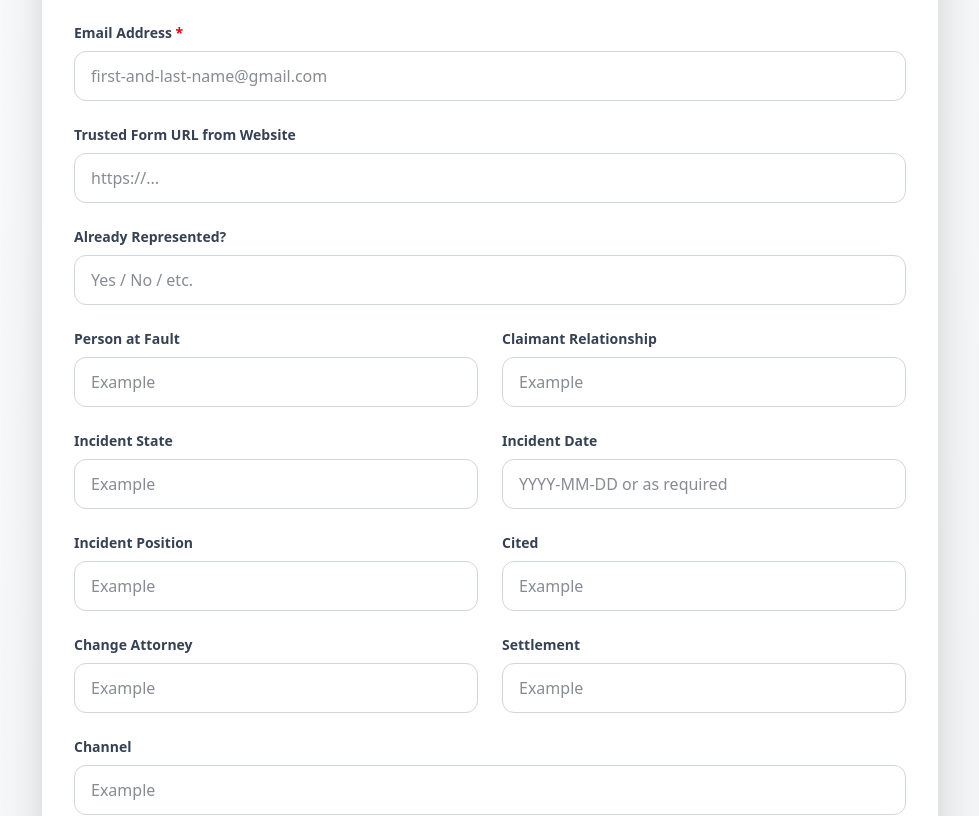
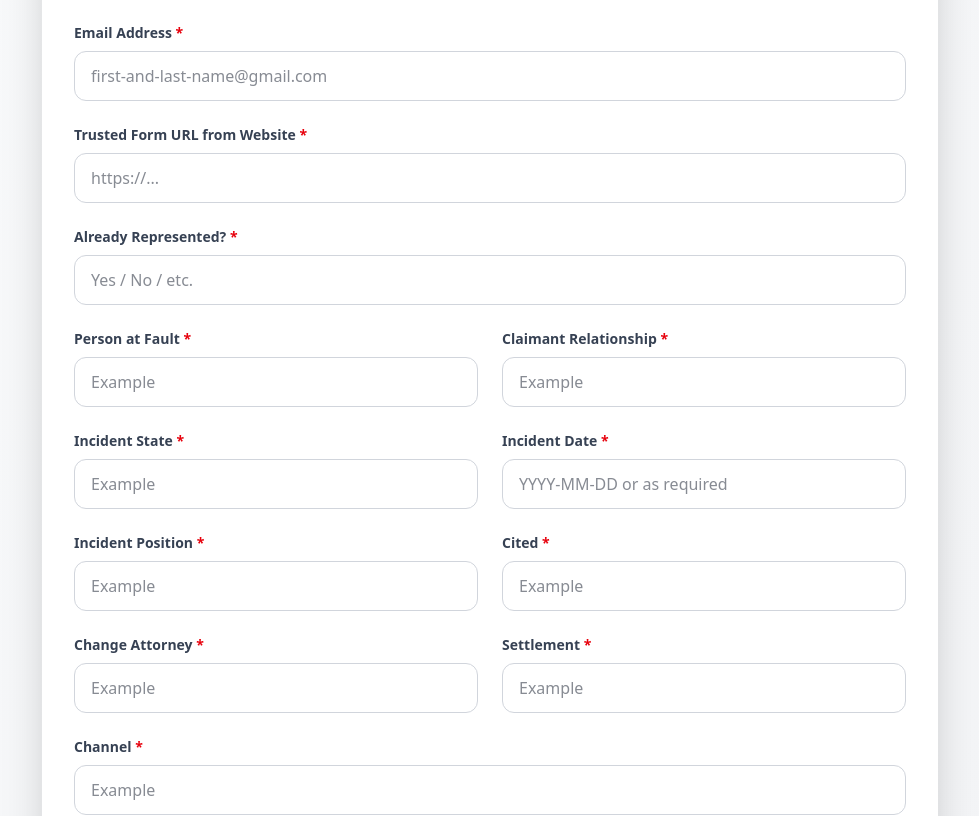
Before and after one commit to mhshz4144080-lang/nexagen, a Next.js app: page /mva in a window 1280 px wide. Shown: the part 461-1277 px from the top of the page, without its empty margins (150-1129 px from the left). Built offline with nearby package versions, Linux system fonts and the light colour scheme.

Commit message:
Final Form V1

```diff
--- a/app/mva/page.tsx
+++ b/app/mva/page.tsx
@@ -250,13 +250,14 @@ Submitted via NexaGen WeCallPro Lead Form
                 {/* Trusted Form URL */}
                 <div>
                   <label className="block text-sm font-semibold text-gray-700 dark:text-gray-300 mb-2">
-                    Trusted Form URL from Website
+                    Trusted Form URL from Website <span className="text-red-600">*</span>
                   </label>
                   <input
                     type="text"
                     name="trusted_form_cert_url"
                     value={formData.trusted_form_cert_url}
                     onChange={handleChange}
+                    required
                     className="w-full px-4 py-2.5 md:py-3 rounded-xl border border-gray-300 dark:border-gray-600 bg-white dark:bg-gray-700 text-gray-900 dark:text-white focus:ring-2 focus:ring-red-500 focus:border-transparent transition-all text-sm md:text-base"
                     placeholder="https://..."
                   />
@@ -265,13 +266,14 @@ Submitted via NexaGen WeCallPro Lead Form
                 {/* Currently Represented */}
                 <div>
                   <label className="block text-sm font-semibold text-gray-700 dark:text-gray-300 mb-2">
-                    Already Represented?
+                    Already Represented? <span className="text-red-600">*</span>
                   </label>
                   <input
                     type="text"
                     name="currently_represented"
                     value={formData.currently_represented}
                     onChange={handleChange}
+                    required
                     className="w-full px-4 py-2.5 md:py-3 rounded-xl border border-gray-300 dark:border-gray-600 bg-white dark:bg-gray-700 text-gray-900 dark:text-white focus:ring-2 focus:ring-red-500 focus:border-transparent transition-all text-sm md:text-base"
                     placeholder="Yes / No / etc."
                   />
@@ -281,26 +283,28 @@ Submitted via NexaGen WeCallPro Lead Form
                 <div className="grid grid-cols-1 md:grid-cols-2 gap-4 md:gap-6">
                   <div>
                     <label className="block text-sm font-semibold text-gray-700 dark:text-gray-300 mb-2">
-                      Person at Fault
+                      Person at Fault <span className="text-red-600">*</span>
                     </label>
                     <input
                       type="text"
                       name="person_at_fault"
                       value={formData.person_at_fault}
                       onChange={handleChange}
+                      required
                       className="w-full px-4 py-2.5 md:py-3 rounded-xl border border-gray-300 dark:border-gray-600 bg-white dark:bg-gray-700 text-gray-900 dark:text-white focus:ring-2 focus:ring-red-500 focus:border-transparent transition-all text-sm md:text-base"
                       placeholder="Example"
                     />
                   </div>
                   <div>
                     <label className="block text-sm font-semibold text-gray-700 dark:text-gray-300 mb-2">
-                      Claimant Relationship
+                      Claimant Relationship <span className="text-red-600">*</span>
                     </label>
                     <input
                       type="text"
                       name="claimantrelationship"
                       value={formData.claimantrelationship}
                       onChange={handleChange}
+                      required
                       className="w-full px-4 py-2.5 md:py-3 rounded-xl border border-gray-300 dark:border-gray-600 bg-white dark:bg-gray-700 text-gray-900 dark:text-white focus:ring-2 focus:ring-red-500 focus:border-transparent transition-all text-sm md:text-base"
                       placeholder="Example"
                     />
@@ -311,26 +315,28 @@ Submitted via NexaGen WeCallPro Lead Form
                 <div className="grid grid-cols-1 md:grid-cols-2 gap-4 md:gap-6">
                   <div>
                     <label className="block text-sm font-semibold text-gray-700 dark:text-gray-300 mb-2">
-                      Incident State
+                      Incident State <span className="text-red-600">*</span>
                     </label>
                     <input
                       type="text"
                       name="incidentstate"
                       value={formData.incidentstate}
                       onChange={handleChange}
+                      required
                       className="w-full px-4 py-2.5 md:py-3 rounded-xl border border-gray-300 dark:border-gray-600 bg-white dark:bg-gray-700 text-gray-900 dark:text-white focus:ring-2 focus:ring-red-500 focus:border-transparent transition-all text-sm md:text-base"
                       placeholder="Example"
                     />
                   </div>
                   <div>
                     <label className="block text-sm font-semibold text-gray-700 dark:text-gray-300 mb-2">
-                      Incident Date
+                      Incident Date <span className="text-red-600">*</span>
                     </label>
                     <input
                       type="text"
                       name="incident_date"
                       value={formData.incident_date}
                       onChange={handleChange}
+                      required
                       className="w-full px-4 py-2.5 md:py-3 rounded-xl border border-gray-300 dark:border-gray-600 bg-white dark:bg-gray-700 text-gray-900 dark:text-white focus:ring-2 focus:ring-red-500 focus:border-transparent transition-all text-sm md:text-base"
                       placeholder="YYYY-MM-DD or as required"
                     />
@@ -341,26 +347,28 @@ Submitted via NexaGen WeCallPro Lead Form
                 <div className="grid grid-cols-1 md:grid-cols-2 gap-4 md:gap-6">
                   <div>
                     <label className="block text-sm font-semibold text-gray-700 dark:text-gray-300 mb-2">
-                      Incident Position
+                      Incident Position <span className="text-red-600">*</span>
                     </label>
                     <input
                       type="text"
                       name="incidentposition"
                       value={formData.incidentposition}
                       onChange={handleChange}
+                      required
                       className="w-full px-4 py-2.5 md:py-3 rounded-xl border border-gray-300 dark:border-gray-600 bg-white dark:bg-gray-700 text-gray-900 dark:text-white focus:ring-2 focus:ring-red-500 focus:border-transparent transition-all text-sm md:text-base"
                       placeholder="Example"
                     />
                   </div>
                   <div>
                     <label className="block text-sm font-semibold text-gray-700 dark:text-gray-300 mb-2">
-                      Cited
+                      Cited <span className="text-red-600">*</span>
                     </label>
                     <input
                       type="text"
                       name="cited"
                       value={formData.cited}
                       onChange={handleChange}
+                      required
                       className="w-full px-4 py-2.5 md:py-3 rounded-xl border border-gray-300 dark:border-gray-600 bg-white dark:bg-gray-700 text-gray-900 dark:text-white focus:ring-2 focus:ring-red-500 focus:border-transparent transition-all text-sm md:text-base"
                       placeholder="Example"
                     />
@@ -371,26 +379,28 @@ Submitted via NexaGen WeCallPro Lead Form
                 <div className="grid grid-cols-1 md:grid-cols-2 gap-4 md:gap-6">
                   <div>
                     <label className="block text-sm font-semibold text-gray-700 dark:text-gray-300 mb-2">
-                      Change Attorney
+                      Change Attorney <span className="text-red-600">*</span>
                     </label>
                     <input
                       type="text"
                       name="changeattorney"
                       value={formData.changeattorney}
                       onChange={handleChange}
+                      required
                       className="w-full px-4 py-2.5 md:py-3 rounded-xl border border-gray-300 dark:border-gray-600 bg-white dark:bg-gray-700 text-gray-900 dark:text-white focus:ring-2 focus:ring-red-500 focus:border-transparent transition-all text-sm md:text-base"
                       placeholder="Example"
                     />
                   </div>
                   <div>
                     <label className="block text-sm font-semibold text-gray-700 dark:text-gray-300 mb-2">
-                      Settlement
+                      Settlement <span className="text-red-600">*</span>
                     </label>
                     <input
                       type="text"
                       name="settlement"
                       value={formData.settlement}
                       onChange={handleChange}
+                      required
                       className="w-full px-4 py-2.5 md:py-3 rounded-xl border border-gray-300 dark:border-gray-600 bg-white dark:bg-gray-700 text-gray-900 dark:text-white focus:ring-2 focus:ring-red-500 focus:border-transparent transition-all text-sm md:text-base"
                       placeholder="Example"
                     />
@@ -400,13 +410,14 @@ Submitted via NexaGen WeCallPro Lead Form
                 {/* Channel */}
                 <div>
                   <label className="block text-sm font-semibold text-gray-700 dark:text-gray-300 mb-2">
-                    Channel
+                    Channel <span className="text-red-600">*</span>
                   </label>
                   <input
                     type="text"
                     name="channel"
                     value={formData.channel}
                     onChange={handleChange}
+                    required
                     className="w-full px-4 py-2.5 md:py-3 rounded-xl border border-gray-300 dark:border-gray-600 bg-white dark:bg-gray-700 text-gray-900 dark:text-white focus:ring-2 focus:ring-red-500 focus:border-transparent transition-all text-sm md:text-base"
                     placeholder="Example"
                   />
```
Also changed, not shown: components/mva-form.tsx (+22 -11 lines).
